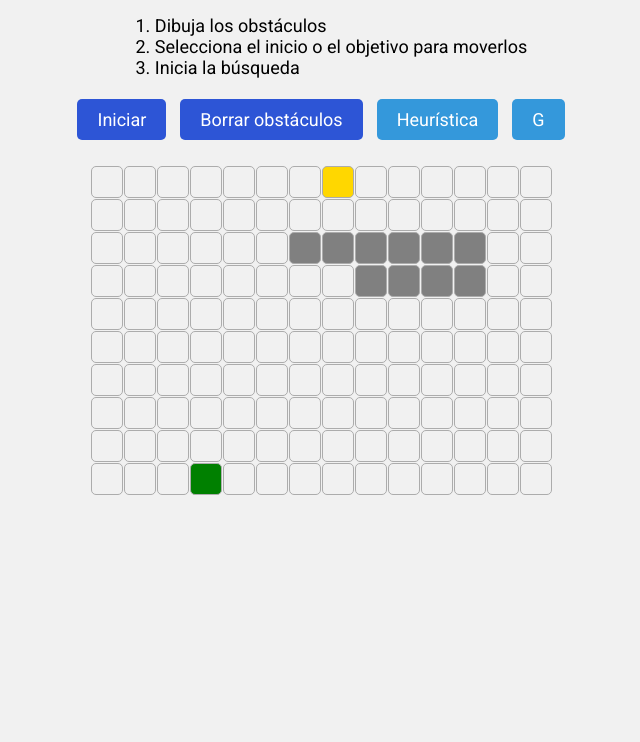
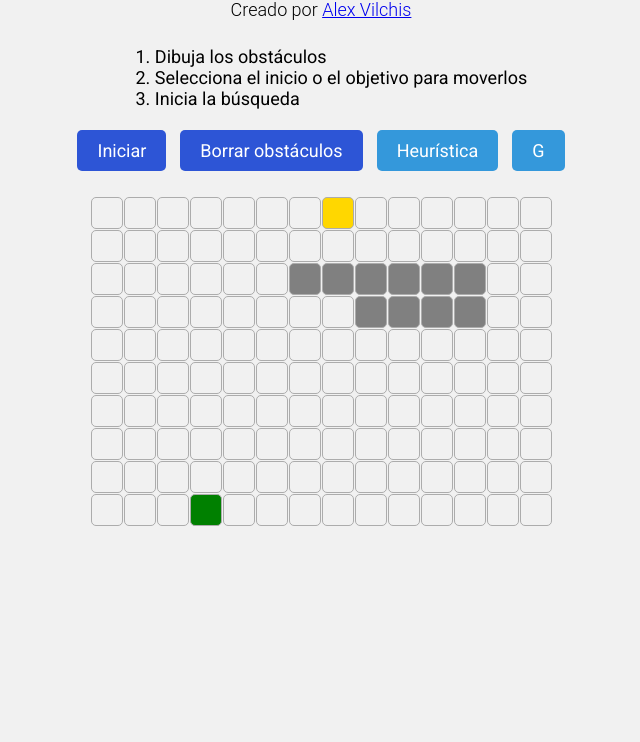
Before and after one commit to arvindell/a-star, a website built with webpack: page index.html in a window 1280 px wide. Shown: the part 58-800 px from the top of the page, without its empty margins (319-959 px from the left). Built offline with nearby package versions, Linux system fonts and the light colour scheme.

Commit message:
Add credits

```diff
--- a/index.html
+++ b/index.html
@@ -13,6 +13,7 @@
 
     <div class="app">
         <h1>Algoritmo A ⭐</h1>
+        <p class="credits">Creado por <a href="https://github.com/alexrv99/a-star">Alex Vilchis</a></p>
         <div class="instructionsDiv">
             <ol>
                 <li>Dibuja los obstáculos</li>
--- a/src/styles/style.css
+++ b/src/styles/style.css
@@ -139,3 +139,11 @@ button:hover {
 .show {
   display: block;
 }
+
+
+.credits {
+  font-size: 18px;
+  font-family: "Roboto Light", sans-serif;
+  margin: 0;
+  margin-bottom: 10px;
+}
```
